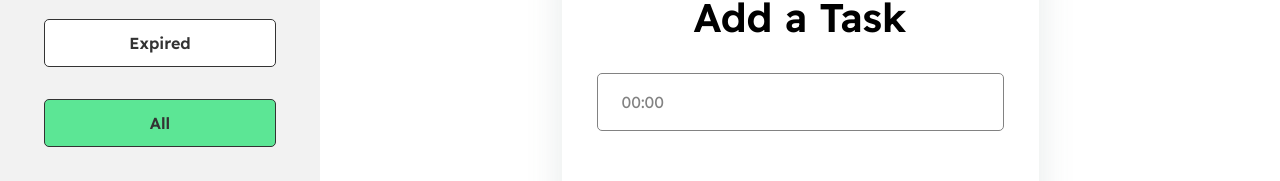
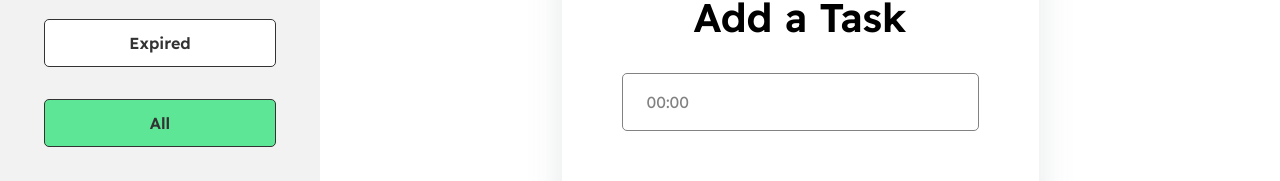
Before and after one commit to rajvaya/TickTockTasks, a React (Vite) app: page / in a window 1280 px wide. Both pictures are taken after a click on the button "Add Timer". Shown: the part 357-538 px from the top of the page. Built offline with nearby package versions, Linux system fonts and the light colour scheme.

Commit message:
✨ fixes layout issues

```diff
--- a/src/App.css
+++ b/src/App.css
@@ -3,6 +3,7 @@
   padding: 0;
   display: flex;
   flex-direction: row;
+  height: 100%; /* added */
 }
 
 .main-container {
@@ -12,9 +13,26 @@
   align-items: center;
   justify-content: center;
   width: 100%;
-  max-height: 100vh;
-  overflow-y: scroll;;
+  /* max-height: 100vh; */
+  overflow-y: scroll;
+  height: 100vh; /* added */
 }
+
+.main-content{
+  display: grid;
+  grid-template-columns: repeat(4, 1fr);
+  justify-items: center;
+  align-items: center;
+  min-height: 100vh;
+  /* max-height: 100vh; */
+  grid-gap: 50px 50px;
+  align-items: center;
+  justify-content: center;
+  padding: 60px 0;
+  height: 100%; /* added */
+
+}
+
 
 .main-container.hidden {
   display: none;
@@ -29,19 +47,6 @@
   padding: 0 24px;
   margin-top: 24px;
   gap: 16px;
-}
-
-.main-content{
-  display: grid;
-  grid-template-columns: repeat(4, 1fr);
-  justify-items: center;
-  align-items: center;
-  min-height: 100vh;
-  max-height: 100vh;
-  grid-gap: 50px 50px;
-  align-items: center;
-  justify-content: center;
-  padding: 60px 0;
 }
 
 .header-status {
@@ -85,4 +90,8 @@
   .header-status h3 {
     visibility: hidden;
   }
+
+  .main-container {
+    margin-left: 20rem;
+  }
 }
--- a/src/components/SideBar/sidebar.css
+++ b/src/components/SideBar/sidebar.css
@@ -4,6 +4,7 @@ left: 0;
 height: 100vh;
 background-color: #f2f2f2;
 background: #f2f2f2;
+position: fixed;
 }
 
 .sidebar.open {
--- a/src/components/TimerInput/timerInput.css
+++ b/src/components/TimerInput/timerInput.css
@@ -17,4 +17,6 @@
     color: #828282;
     margin-top: 32px;
     margin-bottom: 28px;
+    width: max-content;
+    min-width: -webkit-fill-available;
   }
```
